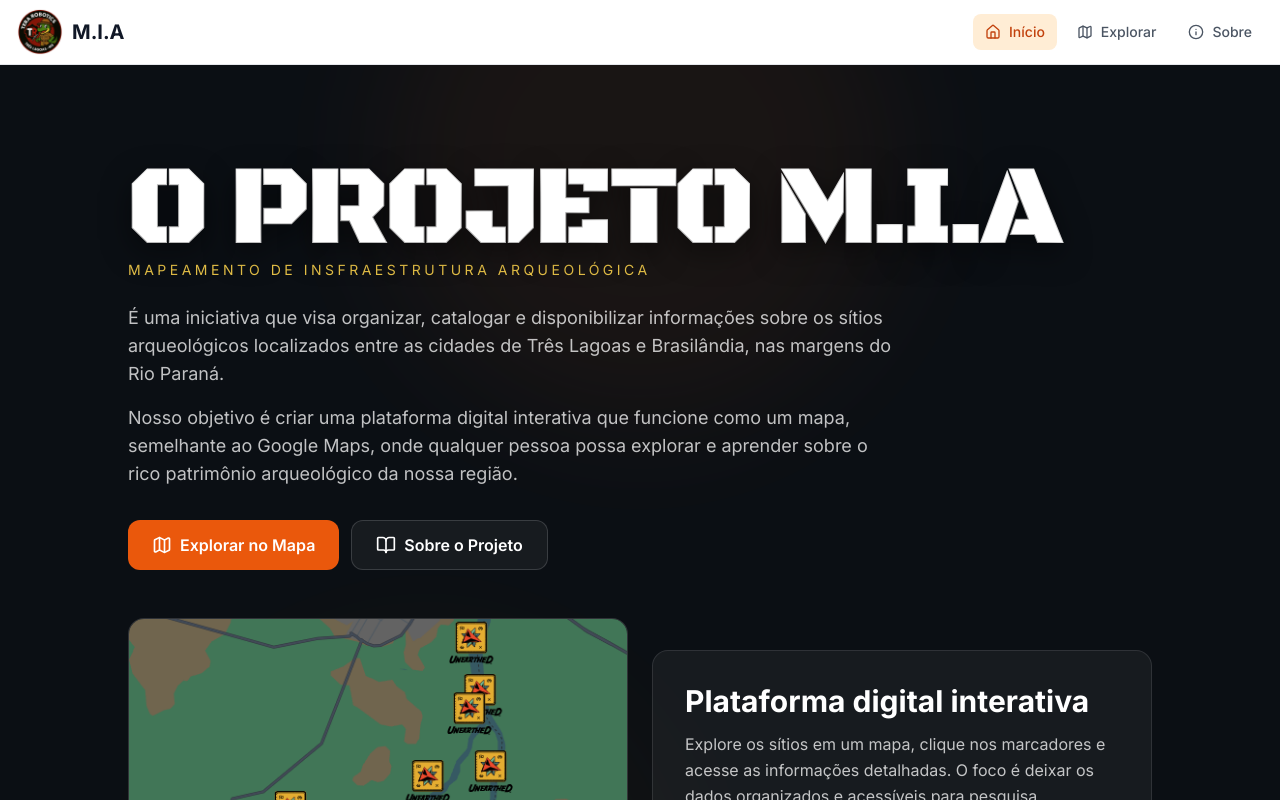
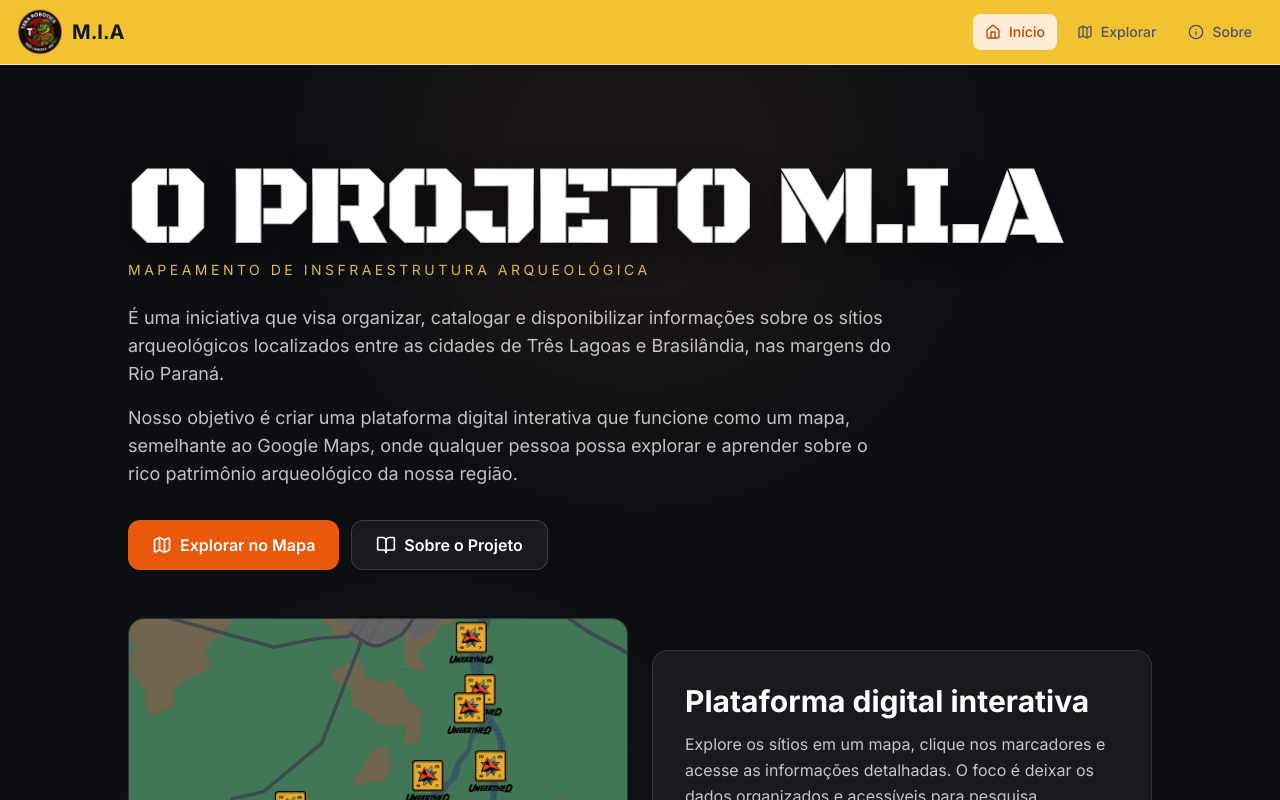
Before and after one commit to LoianSous/projeto-mia, a Next.js app: page / in a window 1280 px wide. Shown: the top 800 px of the page. Built offline with nearby package versions, Linux system fonts and the light colour scheme; no server answers.

Commit message:
Commit do projeto MIA

```diff
--- a/src/components/Header.tsx
+++ b/src/components/Header.tsx
@@ -13,7 +13,7 @@
   const basePath = process.env.NEXT_PUBLIC_BASE_PATH || "";
 
   return (
-    <header className="bg-white border-b border-gray-200 sticky top-0 z-30">
+    <header className="bg-[#f2c233] border-b border-gray-200 sticky top-0 z-30">
       <div className="container mx-auto px-4">
         <div className="flex items-center justify-between h-16">
           <Link href="/" className="flex items-center gap-2 font-bold text-xl text-gray-900">
```
